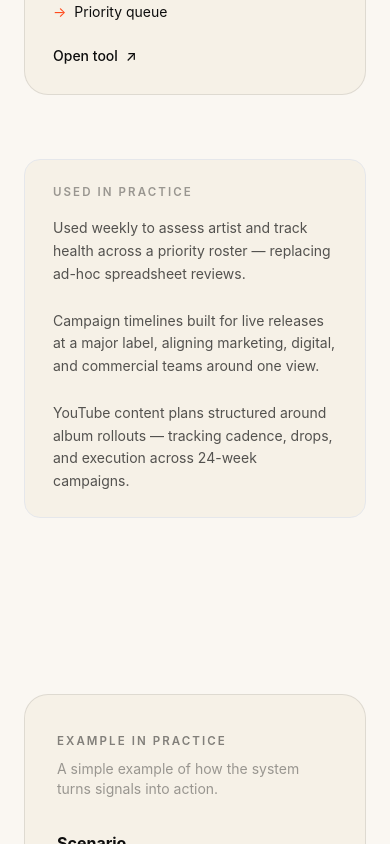
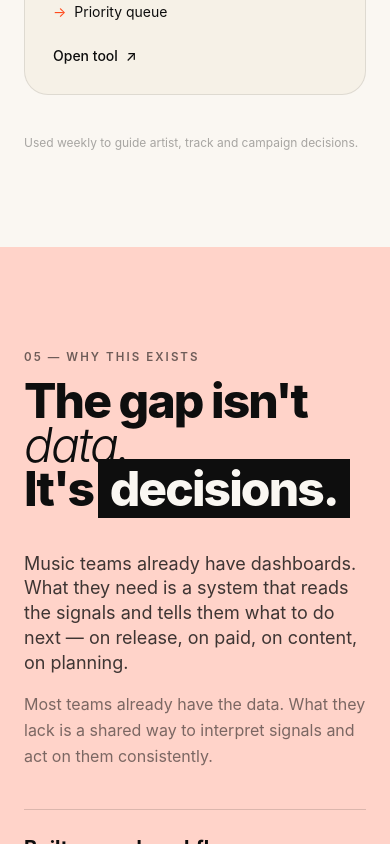
Before and after one commit to leondiaper-ai/music-decision-site, a Next.js app: page / in a window 390 px wide. Shown: the part 6500-7344 px from the top of the page. Built offline with nearby package versions, Linux system fonts and the light colour scheme.

Commit message:
Remove Example in practice + Used in practice, add minimal footnote

```diff
--- a/app/page.tsx
+++ b/app/page.tsx
@@ -3,7 +3,6 @@ import Hero from "@/components/Hero";
 import SystemSection from "@/components/SystemSection";
 import DecisionExamples from "@/components/DecisionExamples";
 import ToolCards from "@/components/ToolCards";
-import ExampleInPractice from "@/components/ExampleInPractice";
 import WhySection from "@/components/WhySection";
 import Footer from "@/components/Footer";
 import Marquee from "@/components/Marquee";
@@ -17,7 +16,6 @@ export default function Page() {
       <SystemSection />
       <DecisionExamples />
       <ToolCards />
-      <ExampleInPractice />
       <WhySection />
       <Footer />
     </main>
--- a/components/ToolCards.tsx
+++ b/components/ToolCards.tsx
@@ -137,30 +137,10 @@ export default function ToolCards() {
           })}
         </div>
 
-        {/* Used in practice strip */}
-        <motion.div
-          initial={{ opacity: 0, y: 16 }}
-          whileInView={{ opacity: 1, y: 0 }}
-          viewport={{ once: true, margin: "-40px" }}
-          transition={{ duration: 0.6, ease: [0.22, 1, 0.36, 1] }}
-          className="mt-16 rounded-2xl border border-ink/8 bg-cream px-7 py-6"
-        >
-          <p className="eyebrow text-ink/40 mb-4">Used in practice</p>
-          <div className="grid md:grid-cols-3 gap-6 text-sm text-ink/70 leading-relaxed">
-            <p>
-              Used weekly to assess artist and track health across a priority
-              roster — replacing ad-hoc spreadsheet reviews.
-            </p>
-            <p>
-              Campaign timelines built for live releases at a major label,
-              aligning marketing, digital, and commercial teams around one view.
-            </p>
-            <p>
-              YouTube content plans structured around album rollouts — tracking
-              cadence, drops, and execution across 24-week campaigns.
-            </p>
-          </div>
-        </motion.div>
+        {/* Minimal usage footnote — no box, no emphasis */}
+        <p className="mt-10 text-xs text-ink/35">
+          Used weekly to guide artist, track and campaign decisions.
+        </p>
       </div>
     </section>
   );
```
Also changed, not shown: 1 other file (tests, documents, lock files or other folders).
